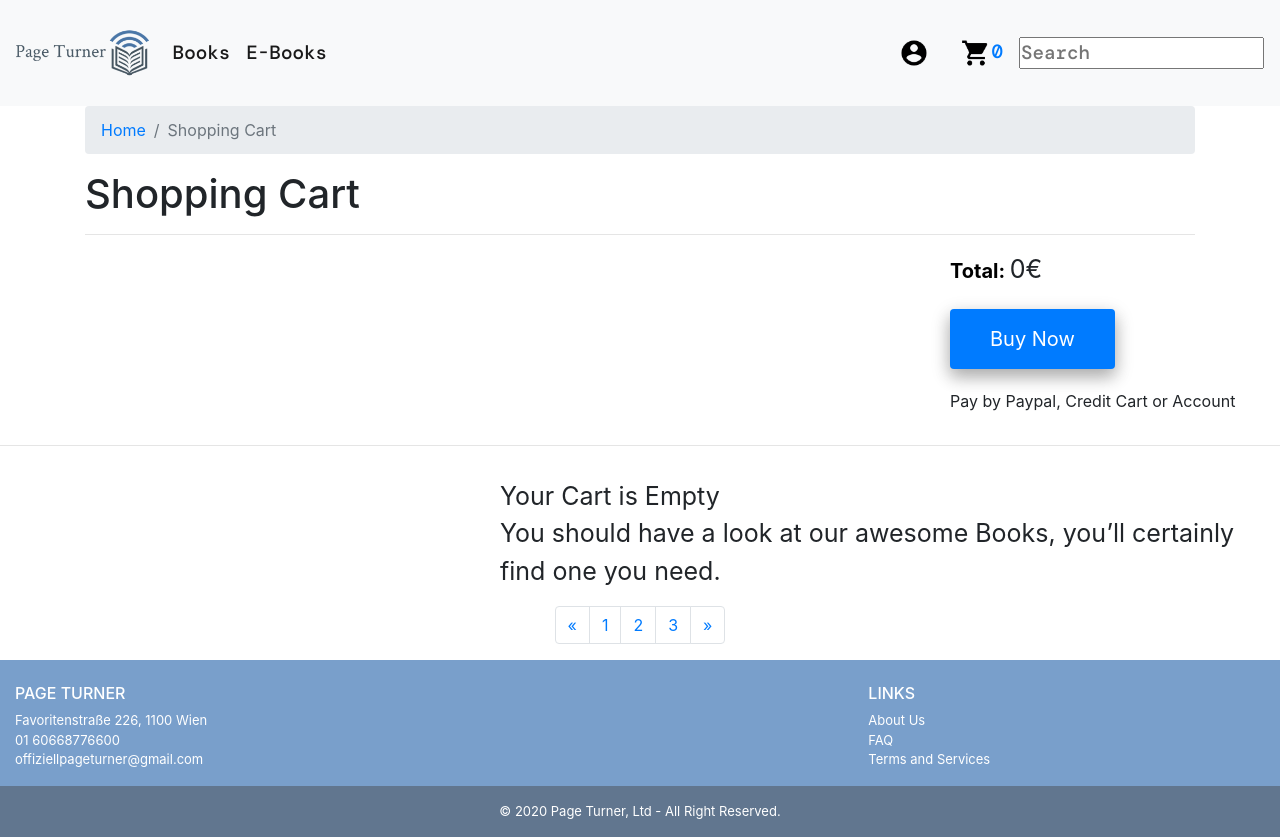
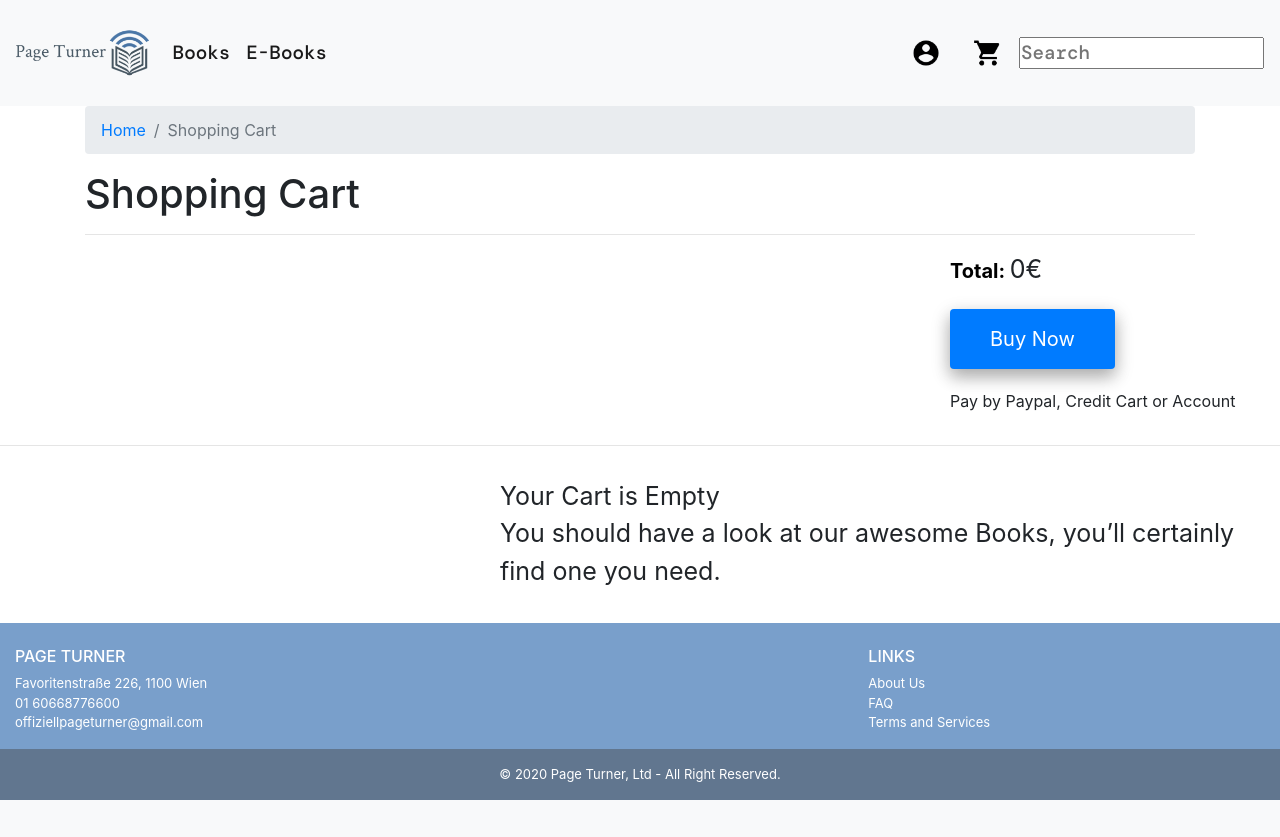
Before and after one commit to leobowenwang/page-turner, a PHP site: page /page-turner/cart.php in a window 1280 px wide. After the commit the page ends 800 px from the top, so only its background shows below. Run offline with PHP 8.4, Linux system fonts and the light colour scheme; some web fonts are replaced.

Commit message:
refaktoring of js for cart

```diff
--- a/cart.php
+++ b/cart.php
@@ -68,31 +68,6 @@ include $_SERVER['DOCUMENT_ROOT'] . "/page-turner/includes/nav.php";
 
    <script src="/page-turner/js/shoppingcart.js"></script>
 
-   <!-- Pagination -->
-   <ul class="pagination justify-content-center">
-        <li class="page-item">
-            <a class="page-link" href="#" aria-label="Previous">
-                <span aria-hidden="true">&laquo;</span>
-                <span class="sr-only">Previous</span>
-            </a>
-        </li>
-        <li class="page-item">
-            <a class="page-link" href="#">1</a>
-        </li>
-        <li class="page-item">
-            <a class="page-link" href="#">2</a>
-        </li>
-        <li class="page-item">
-            <a class="page-link" href="#">3</a>
-        </li>
-        <li class="page-item">
-            <a class="page-link" href="#" aria-label="Next">
-                <span aria-hidden="true">&raquo;</span>
-                <span class="sr-only">Next</span>
-            </a>
-        </li>
-    </ul>
-
 </body>
 
 <?php
--- a/includes/nav.php
+++ b/includes/nav.php
@@ -24,6 +24,9 @@
             <a class="nav-link" href="/page-turner/cart.php"><img class="icon" src="/page-turner/img/shopping_cart.png"
                                                                   alt="shopping-cart"><span>0</span></a>
 
+            <!-- update cart size everytime -->
+            <script>updateCartSize();</script>
+
             <form action="/page-turner/search.php">
                 <input type="text" placeholder="Search" id="searchbar">
             </form>
--- a/js/isbn.js
+++ b/js/isbn.js
@@ -200,7 +200,8 @@ function getBookDetails(isbn, price) {
             let button = books.getElementsByClassName('add-cart-btn');
 
             button[0].addEventListener('click', () => {
-                addToCartSize(bookobj)
+                addToCartSize(bookobj);
+                totalCost(bookobj);
             });
 
 
@@ -400,19 +401,30 @@ function getEBookDetails(isbn) {
             let button = books.getElementsByClassName('add-cart-btn');
 
             button[0].addEventListener('click', () => {
-                addToCartSize(bookobj)
+                addToCartSize(bookobj);
+                totalCost(bookobj);
             });
 
 
         });
 }
 
-function loadCartNumbers() {
-    let totalcartsize = localStorage.getItem('totalcartsize');
-    if (totalcartsize) {
-        document.querySelector('.nav-link span').textContent = totalcartsize;
-    }
+function findGetParameter(parameterName) { //method to retrieve GET data from url
+    var result = null,
+        tmp = [];
+    location.search
+        .substr(1)
+        .split("&")
+        .forEach(function (item) {
+            tmp = item.split("=");
+            if (tmp[0] === parameterName) result = decodeURIComponent(tmp[1]);
+        });
+    return result;
 }
+
+/*
+Cart Functions
+ */
 
 function addToCartSize(bookobj) {
     let totalcartsize = localStorage.getItem('totalcartsize');
@@ -427,6 +439,15 @@ function addToCartSize(bookobj) {
         document.querySelector('.nav-link span').textContent = totalcartsize;
     }
     setItems(bookobj);
+    updateCartSize();
+}
+
+function updateCartSize() {
+
+    let totalcartsize = localStorage.getItem('totalcartsize');
+
+    document.querySelector('.nav-link span').textContent = totalcartsize;
+
 }
 
 function setItems(bookobj) {
@@ -454,17 +475,6 @@ function setItems(bookobj) {
 
 }
 
-function findGetParameter(parameterName) { //method to retrieve GET data from url
-    var result = null,
-        tmp = [];
-    location.search
-        .substr(1)
-        .split("&")
-        .forEach(function (item) {
-            tmp = item.split("=");
-            if (tmp[0] === parameterName) result = decodeURIComponent(tmp[1]);
-        });
-    return result;
+function totalCost(product) {
+    console.log(product.price);
 }
-
-loadCartNumbers();
```
Also changed, not shown: books.php (+0 -27 lines), ebooks.php (+0 -28 lines).
